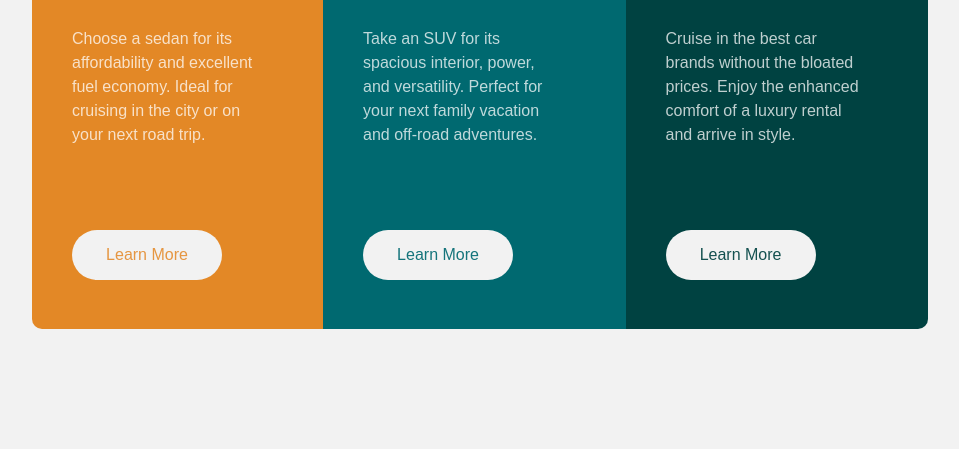
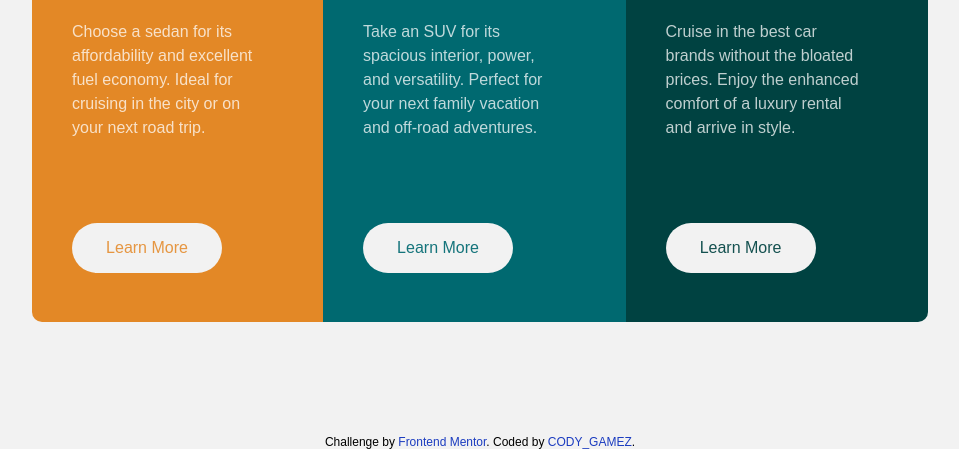
Before and after one commit to CODY-GAMEZ/Desafio-3-columnas-Cody_Gamez, a plain HTML site: page index.html in a window 1280 px wide. Shown: the part 351-800 px from the top of the page, without its empty margins (160-1119 px from the left). Drawn offline with Linux system fonts and the light colour scheme.

Commit message:
cambien los enlaces

```diff
--- a/style.css
+++ b/style.css
@@ -14,13 +14,9 @@ body {
 }
 
 .codes {
-    align-items: flex-start;
-    justify-content: end;
-    top: 60px;
     font-size: 12px;
     text-align: center;
     font-family: sans-serif;
-    position: absolute;
 }
 
 .codes a {
@@ -100,24 +96,6 @@ button:hover {
 .boton_uno {
     color: hsla(31, 77%, 52%, 0.87);
 }
-
-
-/*
-
-
-
-gdsfgdafg
-
-
-asdfg
-adfgadf
-gafg
-
-
-
-
-
-*/
 
 .container_dos {
     background-color: hsl(184, 100%, 22%);
```
